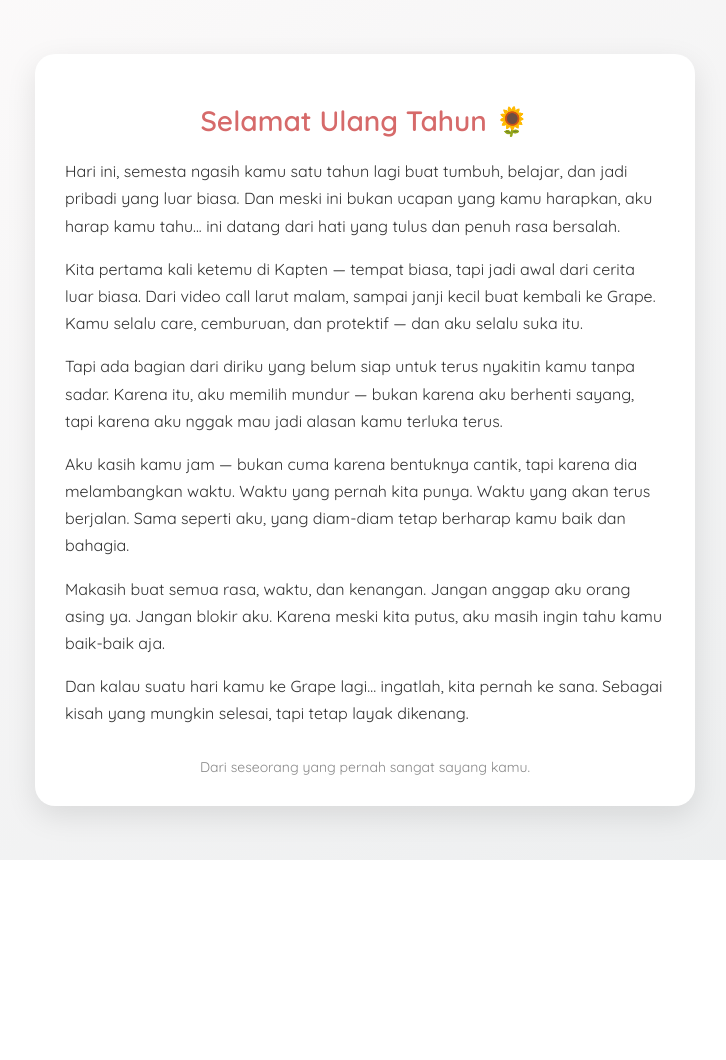
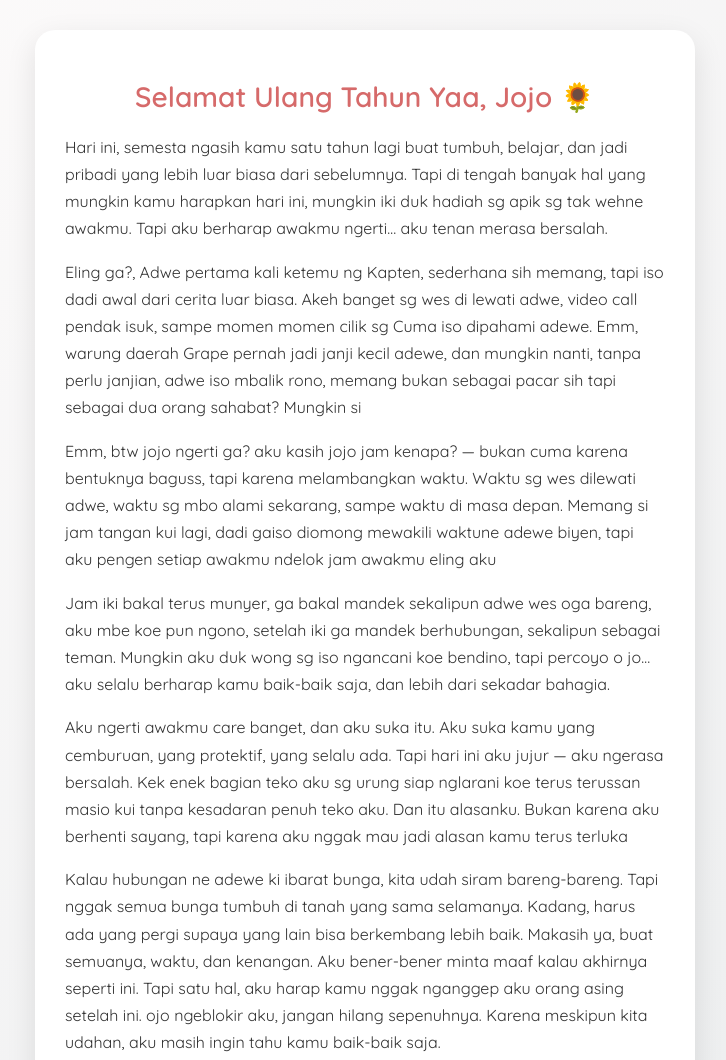
Before and after one commit to bayudewapamungkas/ultahjojo, a plain HTML site: page index.html in a window 1280 px wide. Shown: the top 1060 px of the page, without its empty margins (275-1001 px from the left). Before the commit the page ends 860 px from the top, so only its background shows below. Drawn offline with Linux system fonts and the light colour scheme.

Commit message:
Update index.html

```diff
--- a/index.html
+++ b/index.html
@@ -3,7 +3,7 @@
 <head>
   <meta charset="UTF-8" />
   <meta name="viewport" content="width=device-width, initial-scale=1.0" />
-  <title>Untuk Kamu</title>
+  <title>Untuk Jojo</title>
   <link href="https://fonts.googleapis.com/css2?family=Quicksand:wght@400;600&display=swap" rel="stylesheet">
   <style>
     body {
@@ -51,27 +51,28 @@
 </head>
 <body>
   <div class="card">
-    <h1>Selamat Ulang Tahun 🌻</h1>
+    <h1>Selamat Ulang Tahun Yaa, Jojo 🌻</h1>
     <p>
-      Hari ini, semesta ngasih kamu satu tahun lagi buat tumbuh, belajar, dan jadi pribadi yang luar biasa. Dan meski ini bukan ucapan yang kamu harapkan, aku harap kamu tahu... ini datang dari hati yang tulus dan penuh rasa bersalah.
+      Hari ini, semesta ngasih kamu satu tahun lagi buat tumbuh, belajar, dan jadi pribadi yang lebih luar biasa dari sebelumnya. Tapi di tengah banyak hal yang mungkin kamu harapkan hari ini, mungkin iki duk hadiah sg apik sg tak wehne awakmu. Tapi aku berharap awakmu ngerti… aku tenan merasa bersalah.
     </p>
     <p>
-      Kita pertama kali ketemu di Kapten — tempat biasa, tapi jadi awal dari cerita luar biasa. Dari video call larut malam, sampai janji kecil buat kembali ke Grape. Kamu selalu care, cemburuan, dan protektif — dan aku selalu suka itu.
+      Eling ga?, Adwe pertama kali ketemu ng Kapten, sederhana sih memang,  tapi iso dadi awal dari cerita luar biasa. Akeh banget sg wes di lewati adwe, video call pendak isuk, sampe momen momen cilik sg Cuma iso dipahami adewe. Emm, warung daerah Grape pernah jadi janji kecil adewe, dan mungkin nanti, tanpa perlu janjian, adwe iso mbalik rono, memang bukan sebagai pacar sih tapi sebagai dua orang sahabat? Mungkin si
     </p>
     <p>
-      Tapi ada bagian dari diriku yang belum siap untuk terus nyakitin kamu tanpa sadar. Karena itu, aku memilih mundur — bukan karena aku berhenti sayang, tapi karena aku nggak mau jadi alasan kamu terluka terus.
+      Emm, btw jojo ngerti ga? aku kasih jojo jam kenapa?  — bukan cuma karena bentuknya baguss, tapi karena melambangkan waktu. Waktu sg wes dilewati adwe, waktu sg mbo alami sekarang, sampe waktu di masa depan. Memang si jam tangan kui lagi, dadi gaiso diomong mewakili waktune adewe biyen, tapi aku pengen setiap awakmu ndelok jam awakmu eling aku
     </p>
     <p>
-      Aku kasih kamu jam — bukan cuma karena bentuknya cantik, tapi karena dia melambangkan waktu. Waktu yang pernah kita punya. Waktu yang akan terus berjalan. Sama seperti aku, yang diam-diam tetap berharap kamu baik dan bahagia.
+      Jam iki bakal terus munyer, ga bakal mandek sekalipun adwe wes oga bareng, aku mbe koe pun ngono, setelah iki ga mandek berhubungan, sekalipun sebagai teman. Mungkin aku duk wong sg iso ngancani koe bendino, tapi percoyo o jo… aku selalu berharap kamu baik-baik saja, dan lebih dari sekadar bahagia.
     </p>
     <p>
-      Makasih buat semua rasa, waktu, dan kenangan. Jangan anggap aku orang asing ya. Jangan blokir aku. Karena meski kita putus, aku masih ingin tahu kamu baik-baik aja.
+      Aku ngerti awakmu care banget, dan aku suka itu. Aku suka kamu yang cemburuan, yang protektif, yang selalu ada. Tapi hari ini aku jujur — aku ngerasa bersalah. Kek enek bagian teko aku sg urung siap nglarani koe terus terussan masio kui tanpa kesadaran penuh teko aku. Dan itu alasanku. Bukan karena aku berhenti sayang, tapi karena aku nggak mau jadi alasan kamu terus terluka
     </p>
     <p>
-      Dan kalau suatu hari kamu ke Grape lagi… ingatlah, kita pernah ke sana. Sebagai kisah yang mungkin selesai, tapi tetap layak dikenang.
+     Kalau hubungan ne adewe ki ibarat bunga, kita udah siram bareng-bareng. Tapi nggak semua bunga tumbuh di tanah yang sama selamanya. Kadang, harus ada yang pergi supaya yang lain bisa berkembang lebih baik. Makasih ya, buat semuanya, waktu, dan kenangan. Aku bener-bener minta maaf kalau akhirnya seperti ini. Tapi satu hal, aku harap kamu nggak nganggep aku orang asing setelah ini. ojo ngeblokir aku, jangan hilang sepenuhnya. Karena meskipun kita udahan, aku masih ingin tahu kamu baik-baik saja.
     </p>
     <div class="footer">
-      Dari seseorang yang pernah sangat sayang kamu.
+      Selamat ulang tahun sekali lagi. Jadilah versi terbaik dari dirimu, ya. Dan kalau suatu saat kamu kembali ke Grape… ingatlah, kita pernah ke sana — sebagai kisah yang mungkin sudah selesai, tapi tetap layak dikenang
+
     </div>
   </div>
 </body>
```
